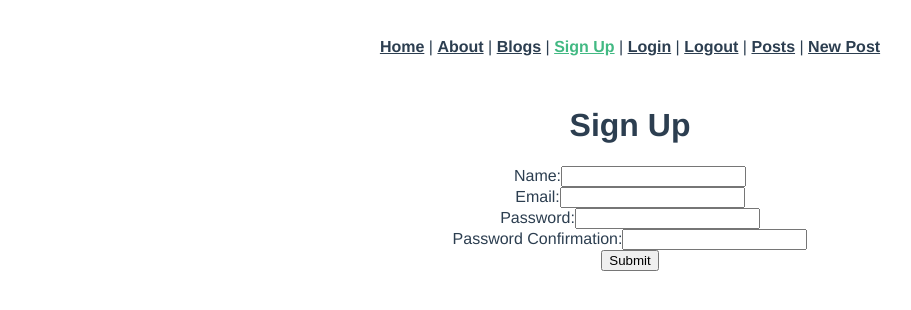
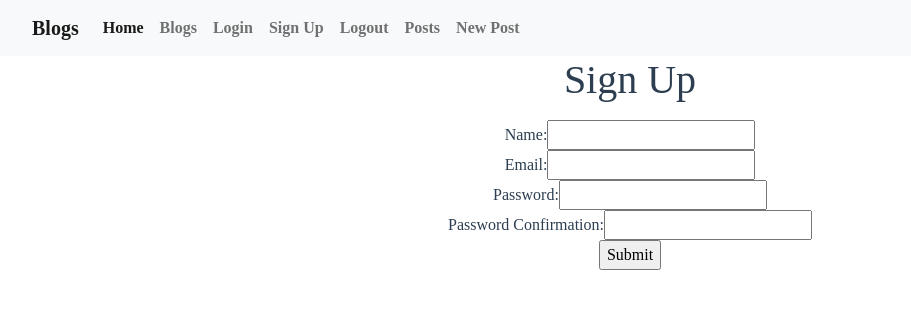
Before and after one commit to vicencio42/blog-frontend, a Vue app: page /signup in a window 1280 px wide. Shown: the top 310 px of the page, without its empty margins (10-921 px from the left). Built offline with nearby package versions, Linux system fonts and the light colour scheme.

Commit message:
added some css to frontend

```diff
--- a/public/index.html
+++ b/public/index.html
@@ -5,6 +5,7 @@
     <meta http-equiv="X-UA-Compatible" content="IE=edge">
     <meta name="viewport" content="width=device-width,initial-scale=1.0">
     <link rel="icon" href="<%= BASE_URL %>favicon.ico">
+    <link href="https://cdn.jsdelivr.net/npm/bootstrap@5.1.3/dist/css/bootstrap.min.css" rel="stylesheet" integrity="sha384-1BmE4kWBq78iYhFldvKuhfTAU6auU8tT94WrHftjDbrCEXSU1oBoqyl2QvZ6jIW3" crossorigin="anonymous">
     <title><%= htmlWebpackPlugin.options.title %></title>
   </head>
   <body>
@@ -12,6 +13,8 @@
       <strong>We're sorry but <%= htmlWebpackPlugin.options.title %> doesn't work properly without JavaScript enabled. Please enable it to continue.</strong>
     </noscript>
     <div id="app"></div>
+    <script src="https://cdn.jsdelivr.net/npm/@popperjs/core@2.10.2/dist/umd/popper.min.js" integrity="sha384-7+zCNj/IqJ95wo16oMtfsKbZ9ccEh31eOz1HGyDuCQ6wgnyJNSYdrPa03rtR1zdB" crossorigin="anonymous"></script>
+<script src="https://cdn.jsdelivr.net/npm/bootstrap@5.1.3/dist/js/bootstrap.min.js" integrity="sha384-QJHtvGhmr9XOIpI6YVutG+2QOK9T+ZnN4kzFN1RtK3zEFEIsxhlmWl5/YESvpZ13" crossorigin="anonymous"></script>
     <!-- built files will be auto injected -->
   </body>
 </html>
--- a/src/App.vue
+++ b/src/App.vue
@@ -1,27 +1,52 @@
 <template>
-  <nav>
-    <router-link to="/">Home</router-link>
-    |
-    <router-link to="/about">About</router-link>
-    |
-    <router-link to="/blogs">Blogs</router-link>
-    |
-    <router-link to="/signup">Sign Up</router-link>
-    |
-    <router-link to="/login">Login</router-link>
-    |
-    <router-link to="/logout">Logout</router-link>
-    |
-    <router-link to="/posts">Posts</router-link>
-    |
-    <router-link to="/posts/new">New Post</router-link>
+  <nav class="navbar navbar-expand-lg navbar-light bg-light">
+    <div class="container-fluid">
+      <a class="navbar-brand" href="#">Blogs</a>
+      <button
+        class="navbar-toggler"
+        type="button"
+        data-bs-toggle="collapse"
+        data-bs-target="#navbarNavDropdown"
+        aria-controls="navbarNavDropdown"
+        aria-expanded="false"
+        aria-label="Toggle navigation"
+      >
+        <span class="navbar-toggler-icon"></span>
+      </button>
+      <div class="collapse navbar-collapse" id="navbarNavDropdown">
+        <ul class="navbar-nav">
+          <li class="nav-item">
+            <a class="nav-link active" aria-current="page" href="/">Home</a>
+          </li>
+          <li class="nav-item">
+            <a class="nav-link" href="/blogs">Blogs</a>
+          </li>
+          <li class="nav-item">
+            <a class="nav-link" href="/login">Login</a>
+          </li>
+          <li class="nav-item">
+            <a class="nav-link" href="/signup">Sign Up</a>
+          </li>
+          <li class="nav-item">
+            <a class="nav-link" href="/logout">Logout</a>
+          </li>
+          <li class="nav-item">
+            <a class="nav-link" href="/posts">Posts</a>
+          </li>
+          <li class="nav-item">
+            <a class="nav-link" href="/posts/new">New Post</a>
+          </li>
+        </ul>
+      </div>
+    </div>
   </nav>
+
   <router-view />
 </template>
 
 <style>
 #app {
-  font-family: Avenir, Helvetica, Arial, sans-serif;
+  font-family: Papyrus;
   -webkit-font-smoothing: antialiased;
   -moz-osx-font-smoothing: grayscale;
   text-align: center;
```
